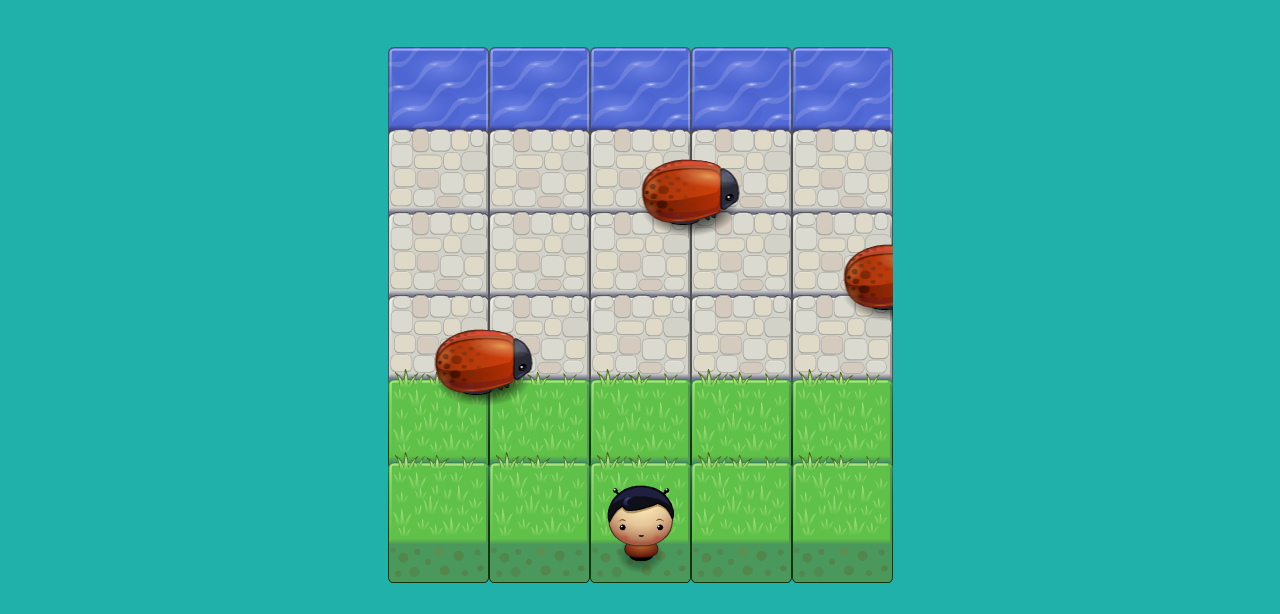
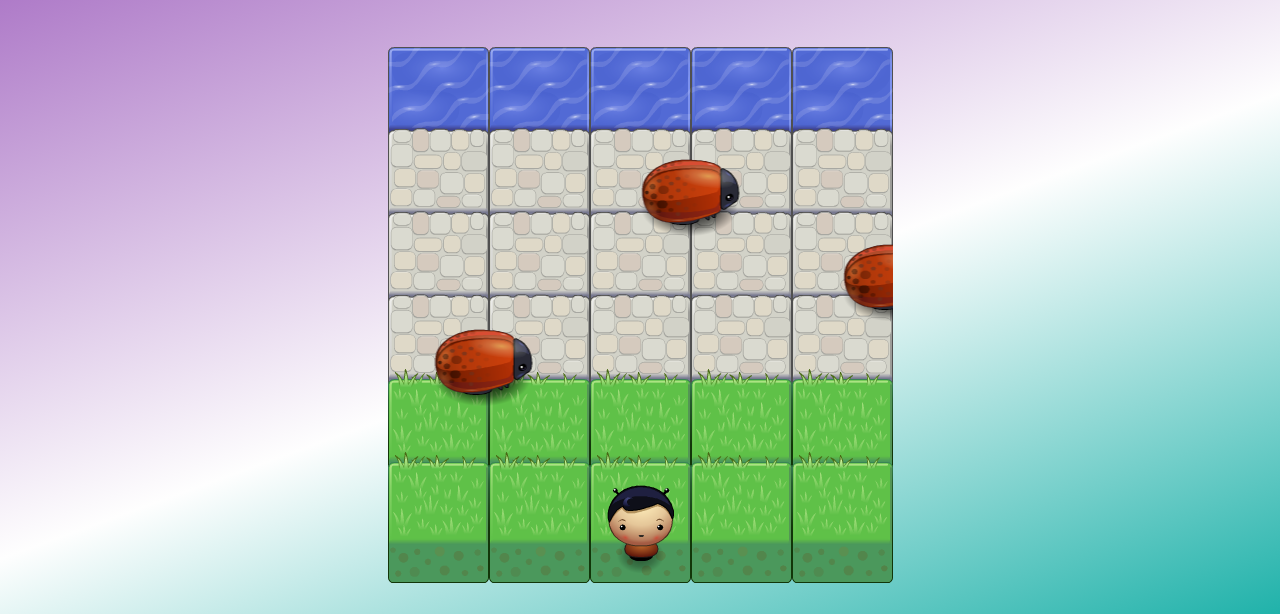
Before and after one commit to FENDdeveloperkei/froggerClassic1, a plain HTML site: page index.html in a window 1280 px wide. Shown: the part 222-836 px from the top of the page. Drawn offline with nearby package versions, Linux system fonts and the light colour scheme; a web font is replaced by a local one.

Commit message:
Update style.css

```diff
--- a/css/style.css
+++ b/css/style.css
@@ -1,7 +1,10 @@
 body {
     text-align: center;
-    background-color: #20B2AA;
     font-family: Lato, sans-serif;
+    background-size: contain;
+    background-repeat: no-repeat;
+    background-position: 160px 50px;
+    background: linear-gradient(160deg, #8F47B3 0%, #fefefe 60%, #20B2AA 100%);
 }
 
 .container {
```
